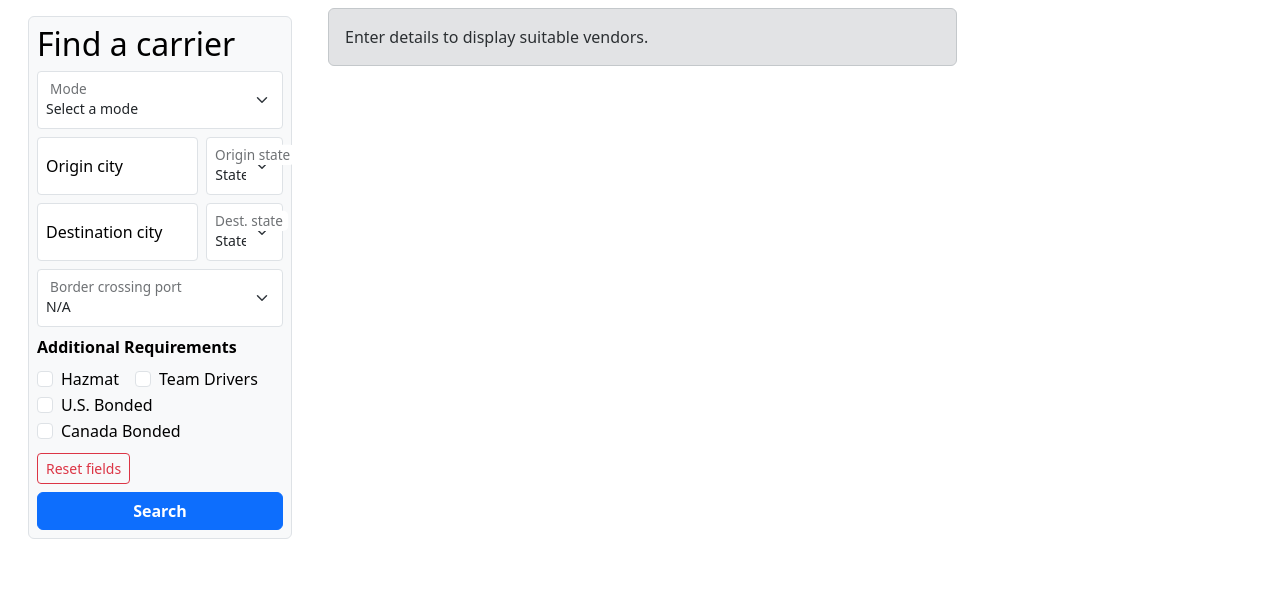
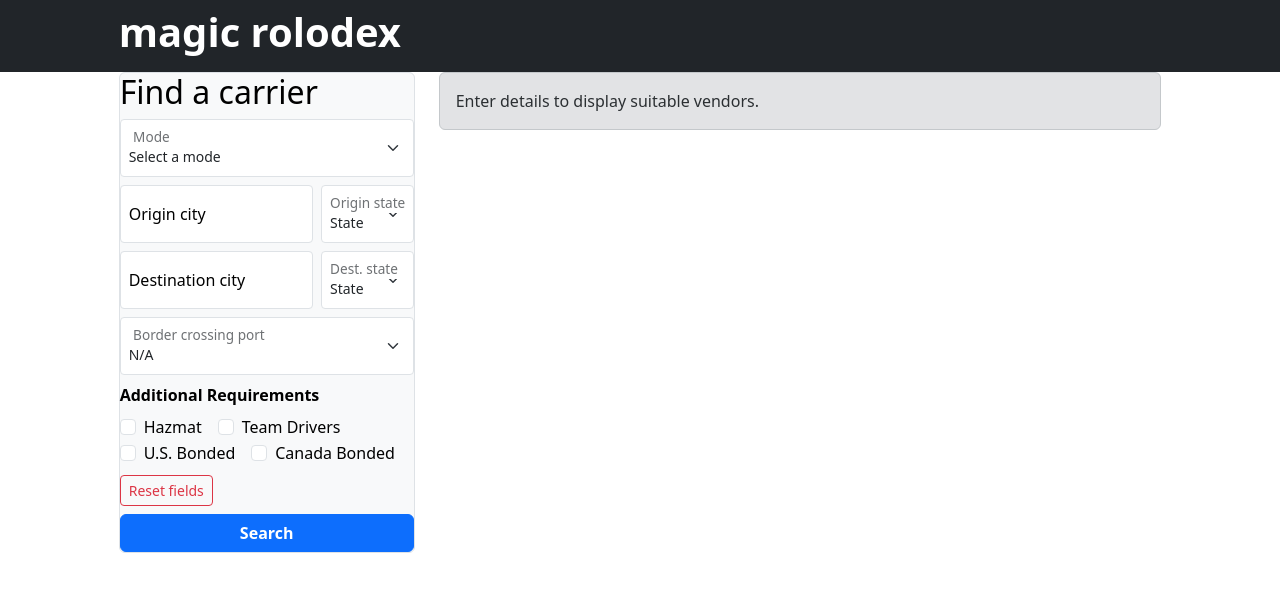
Before and after one commit to hugolopez-online/freighble, a React (Vite) app: page / in a window 1280 px wide. Shown: the top 592 px of the page. Built offline with nearby package versions, Linux system fonts and the light colour scheme.

Commit message:
fixed several styling issues (still in progress)

```diff
--- a/index.html
+++ b/index.html
@@ -8,7 +8,7 @@
     <title>Magic Rolodex</title>
   </head>
   <body>
-    <div id="root"></div>
+    <div id="root" class="container-fluid"></div>
     <script type="module" src="/src/main.jsx"></script>
     <script src="https://cdn.jsdelivr.net/npm/bootstrap@5.3.5/dist/js/bootstrap.bundle.min.js" integrity="sha384-k6d4wzSIapyDyv1kpU366/PK5hCdSbCRGRCMv+eplOQJWyd1fbcAu9OCUj5zNLiq" crossorigin="anonymous"></script>
   </body>
--- a/src/App.jsx
+++ b/src/App.jsx
@@ -48,12 +48,28 @@ function App() {
   };
 
   return (
-    <div className='row m-0'>
-      {/* <Navbar /> */}
-      <Search formData={formData} setFormData={setFormData} defaultFormData={defaultFormData} setSpecs={setSpecs} />
-      {/* <Banner /> */}
-      <Directory specs={specs} defaultSpecs={defaultSpecs} resetSpecs={resetSpecs} setFormData={setFormData} defaultFormData={defaultFormData} setSpecs={setSpecs} />
-    </div>
+    <>
+      <div className="row justify-content-md-center text-bg-dark">
+        <div className="col-12 col-md-10">
+          <Navbar />
+        </div>
+      </div>
+      <div className="row justify-content-md-center">
+        <div className="col-12 col-md-3">
+          <Search formData={formData} setFormData={setFormData} defaultFormData={defaultFormData} setSpecs={setSpecs} />
+        </div>
+        <div className="col-12 col-md-7">
+          <div className="row justify-content-md-center">
+            <div className="col-12">
+              <Banner specs={specs} />
+            </div>
+          </div>
+          <div className="row g-3">
+            <Directory specs={specs} defaultSpecs={defaultSpecs} resetSpecs={resetSpecs} setFormData={setFormData} defaultFormData={defaultFormData} setSpecs={setSpecs} />
+          </div>
+        </div>
+      </div>
+    </>
   )
 };
 
--- a/src/app/components/Banner.jsx
+++ b/src/app/components/Banner.jsx
@@ -1,7 +1,28 @@
-const Banner = () => {
+const Banner = (props) => {
+    const enoughData = props.specs.mode && props.specs.origin.country && props.specs.destination.country;
     return (
-        <div className="col-md-9">
-            This is the banner, to be developed and inserted in the app.
+        <div className={`alert alert-${enoughData ? "info" : "secondary"}`} role="alert">
+        {enoughData ?
+            <div>
+                <p>Showing vendors for:</p>
+                <p className="fw-bold">{`${props.specs.usbond ? "U.S. bonded " : ""}${props.specs.canadabond ? "Canada bonded " : ""}${props.specs.hazmat ? "Hazmat " : ""}${props.specs.mode} from ${props.specs.origin.city ? props.specs.origin.city + ", " : ""}${props.specs.origin.state + " (" + props.specs.origin.country + ")"} to ${props.specs.destination.city ? props.specs.destination.city + ", " : ""}${props.specs.destination.state  + " (" + props.specs.destination.country + ")"}${props.specs.team ? " with Team Drivers" : ""}${props.specs.border !== "N/A" ? ", crossing through " + props.specs.border : ""}`}</p>
+                <button className="btn btn-danger" type="button" onClick={() => props.setSpecs(props.defaultSpecs)}>Clear results</button>
+                <button className="btn btn-primary ms-2" type="button" onClick={() => props.setFormData((prev) => {
+                    return ({
+                        ...prev,
+                        mode: props.specs.mode,
+                        originCity: props.specs.origin.city,
+                        originState: props.specs.origin.state,
+                        destinationCity: props.specs.destination.city,
+                        destinationState: props.specs.destination.state,
+                        border: props.specs.border,
+                        hazmat: props.specs.hazmat,
+                        team: props.specs.team,
+                        usbond: props.specs.usbond,
+                        canadabond: props.specs.canadabond
+                    });
+                })}>Template for new search</button>
+            </div> : "Enter details to display suitable vendors."}
         </div>
     );
 };
--- a/src/app/components/Directory.jsx
+++ b/src/app/components/Directory.jsx
@@ -5,36 +5,9 @@ import Vendor from "./Vendor";
 const Directory = (props) => {
     const [vendorList, setVendorList] = useState(vendors2);
 
-    const enoughData = props.specs.mode && props.specs.origin.country && props.specs.destination.country;
-
     return (
-        <div className="col-md-9">
-            <div className="row p-2">
-                <div className={`col-md-8 alert alert-${enoughData ? "info" : "secondary"}`} role="alert">
-                    {enoughData ?
-                        <div>
-                            <p>Showing vendors for:</p>
-                            <p className="fw-bold">{`${props.specs.usbond ? "U.S. bonded " : ""}${props.specs.canadabond ? "Canada bonded " : ""}${props.specs.hazmat ? "Hazmat " : ""}${props.specs.mode} from ${props.specs.origin.city ? props.specs.origin.city + ", " : ""}${props.specs.origin.state + " (" + props.specs.origin.country + ")"} to ${props.specs.destination.city ? props.specs.destination.city + ", " : ""}${props.specs.destination.state  + " (" + props.specs.destination.country + ")"}${props.specs.team ? " with Team Drivers" : ""}${props.specs.border !== "N/A" ? ", crossing through " + props.specs.border : ""}`}</p>
-                            <button className="btn btn-danger" type="button" onClick={() => props.setSpecs(props.defaultSpecs)}>Clear results</button>
-                            <button className="btn btn-primary ms-2" type="button" onClick={() => props.setFormData((prev) => {
-                                return ({
-                                    ...prev,
-                                    mode: props.specs.mode,
-                                    originCity: props.specs.origin.city,
-                                    originState: props.specs.origin.state,
-                                    destinationCity: props.specs.destination.city,
-                                    destinationState: props.specs.destination.state,
-                                    border: props.specs.border,
-                                    hazmat: props.specs.hazmat,
-                                    team: props.specs.team,
-                                    usbond: props.specs.usbond,
-                                    canadabond: props.specs.canadabond
-                                });
-                            })}>Template for new search</button>
-                        </div> : "Enter details to display suitable vendors."}
-                </div>
+        <>
             {vendorList.map((vendor, index) => {
-
                 return (
                     <Vendor
                         key={vendor.vendorName.replace(/ /g, "-").concat("-", index)}
@@ -44,8 +17,7 @@ const Directory = (props) => {
                     />
                 );
             })}
-            </div>
-        </div>
+        </>
     );
 };
 
--- a/src/app/components/Navbar.jsx
+++ b/src/app/components/Navbar.jsx
@@ -1,14 +1,8 @@
 const Navbar = () => {
     return (
-        <div className="row">
-            <div className="col">
-                <nav className="navbar text-bg-secondary">
-                    <div className="container-fluid">
-                        <h1>Magic Rolodex</h1>
-                    </div>
-                </nav>
-            </div>
-        </div>
+        <nav className="navbar">
+            <h1 className="fw-bold">magic rolodex</h1>
+        </nav>
     )
 };
 
--- a/src/app/components/Search.jsx
+++ b/src/app/components/Search.jsx
@@ -57,8 +57,7 @@ const Search = (props) => {
     };
 
     return (
-        <div className="col-md-3">
-            <form className="p-2 m-3 border rounded text-bg-light" onSubmit={handleSpecs}>
+        <form className="border rounded text-bg-light" onSubmit={handleSpecs}>
             <h2>Find a carrier</h2>
             {/* Mode */}
             <div className="form-floating mb-2">
@@ -188,7 +187,6 @@ const Search = (props) => {
             <button type="button" className="btn btn-sm btn-outline-danger mb-2" onClick={() => props.setFormData(props.defaultFormData)}>Reset fields</button>
             <button type="submit" className="btn btn-primary w-100 fw-bold">Search</button>
         </form>
-        </div>
     );
 };
 
--- a/src/app/components/Vendor.jsx
+++ b/src/app/components/Vendor.jsx
@@ -83,7 +83,8 @@ const Vendor = (props) => {
     // };
 
     return (
-        <div className="col-md-5 p-1 m-1 card">
+        <div className="col-12 col-md-6">
+            <div className="card">
                 <div className="position-absolute" style={{ top: "-0.5em", right: "-0.25em"}}>
                     <span className="badge border border-primary text-bg-info"><i className="bi bi-crosshair"></i> {suitability}%</span>
                 </div>
@@ -110,6 +111,7 @@ const Vendor = (props) => {
                     Request pricing
                 </button>
             </div>
+        </div>
     );
 };
 
```
Lines whose indentation alone changed are shown as unchanged.
